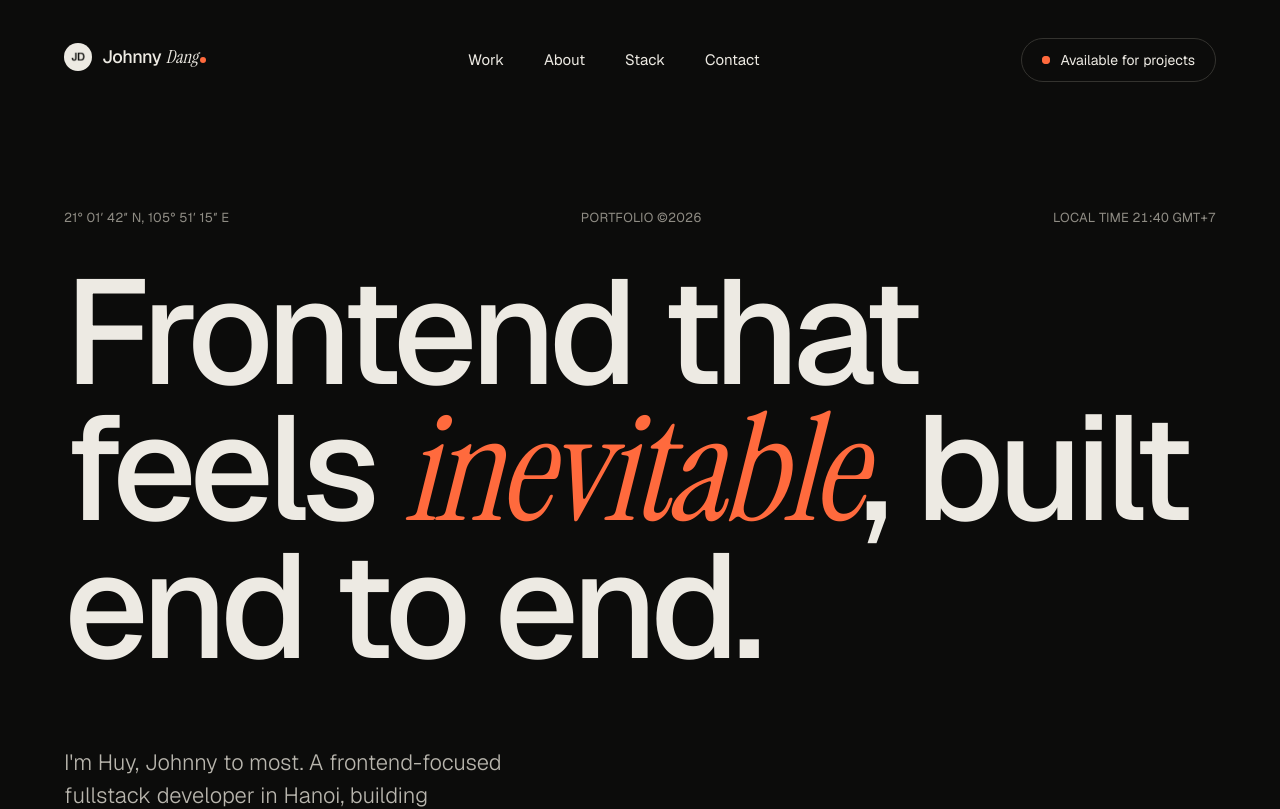
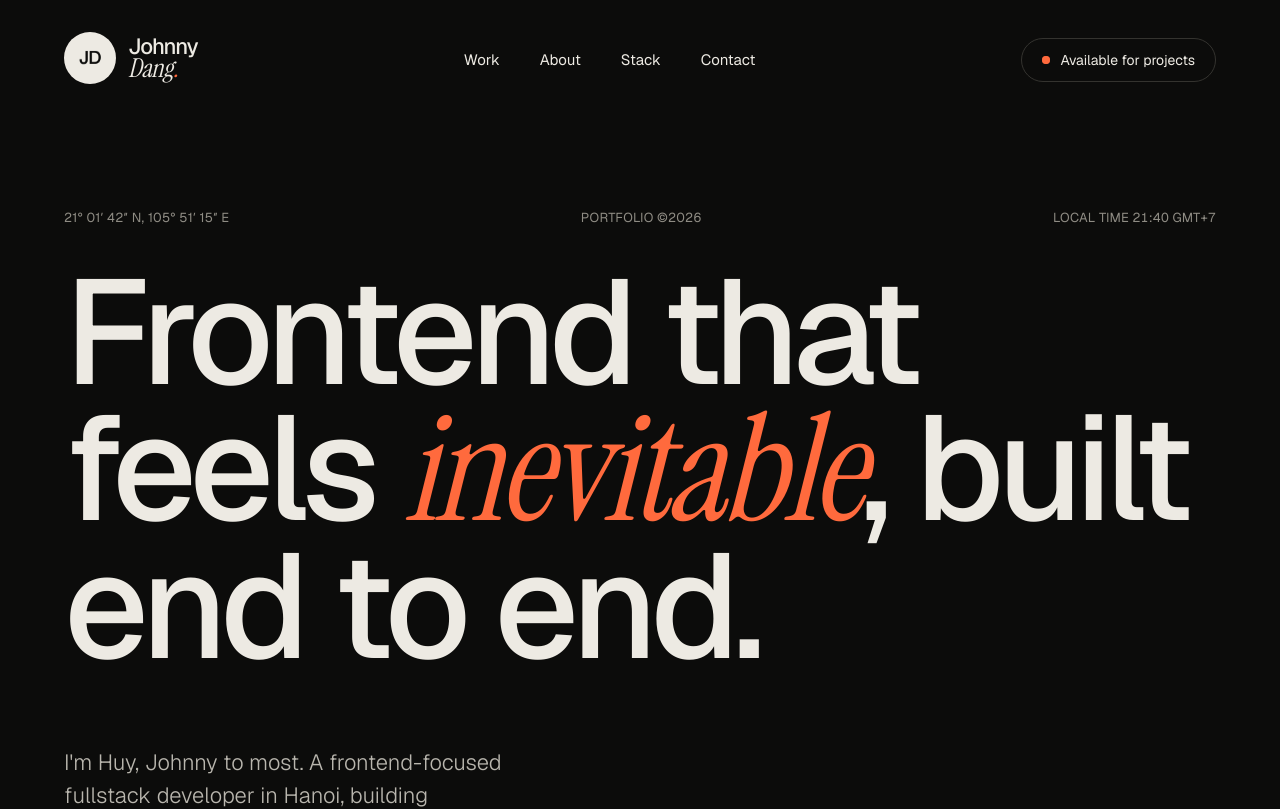
Before and after one commit to dnh2703/portfolio-professional, a Next.js app: page / in a window 1280 px wide. Shown: the top 809 px of the page. Built offline with nearby package versions, Linux system fonts and the light colour scheme.

Commit message:
fix: use the stacked logo on desktop too (POR-9)

```diff
--- a/src/app/globals.css
+++ b/src/app/globals.css
@@ -67,13 +67,19 @@
   --text-display: 9.25rem; /* 148: hero headline on desktop */
   --text-display--line-height: 0.92;
   --text-display--letter-spacing: -0.045em;
-  /* Stacked logo lockup (mobile header): "Johnny" over "Dang". */
+  /* Stacked logo lockup: "Johnny" over "Dang"; `-lg` is the desktop size. */
   --text-logo-first: 1.1875rem; /* 19 */
   --text-logo-first--line-height: 0.95;
   --text-logo-first--letter-spacing: -0.045em;
   --text-logo-last: 1.375rem; /* 22 */
   --text-logo-last--line-height: 0.9;
   --text-logo-last--letter-spacing: -0.02em;
+  --text-logo-first-lg: 1.375rem; /* 22 */
+  --text-logo-first-lg--line-height: 0.95;
+  --text-logo-first-lg--letter-spacing: -0.045em;
+  --text-logo-last-lg: 1.625rem; /* 26 */
+  --text-logo-last-lg--line-height: 0.9;
+  --text-logo-last-lg--letter-spacing: -0.02em;
 
   /* Letter spacing */
   --tracking-meta: 0.02em; /* uppercase meta row in the header */
--- a/src/shared/ui/Logo.tsx
+++ b/src/shared/ui/Logo.tsx
@@ -2,12 +2,20 @@ import { cn } from "@/shared/lib";
 
 import { Avatar } from "./Avatar";
 
+/** Disc, text and gap per stacked size. The avatar sits 3px inside the disc (38 / 46px). */
+const stackedSizes = {
+  sm: { disc: 44, gap: "gap-2.5", first: "text-logo-first", last: "text-logo-last" },
+  lg: { disc: 52, gap: "gap-3", first: "text-logo-first-lg", last: "text-logo-last-lg" },
+} as const;
+
 export type LogoProps = {
   /**
-   * `inline`: avatar, then "Johnny Dang" on one line. `stacked`: a 44px disc with "Johnny" above
-   * "Dang" (mobile header).
+   * `inline`: avatar, then "Johnny Dang" on one line. `stacked`: the disc with "Johnny" above
+   * "Dang" (site header).
    */
   variant?: "inline" | "stacked";
+  /** Stacked lockup size: `sm` (44px disc, mobile) or `lg` (52px disc, desktop). */
+  size?: keyof typeof stackedSizes;
   /** Avatar diameter in px for the inline lockup. */
   avatarSize?: number;
   /** Preload the avatar image when the logo is above the fold. */
@@ -19,15 +27,21 @@ export type LogoProps = {
  * Logo lockup: avatar on the cream disc, "Johnny" in Geist 500, "Dang" in Instrument Serif italic
  * and an accent dot (a "." in the stacked lockup). Not a link by itself; wrap it in one where it navigates.
  */
-export function Logo({ variant = "inline", avatarSize = 28, preload, className }: LogoProps) {
+export function Logo({
+  variant = "inline",
+  size = "sm",
+  avatarSize = 28,
+  preload,
+  className,
+}: LogoProps) {
   if (variant === "stacked") {
+    const stacked = stackedSizes[size];
     return (
-      <span className={cn("inline-flex items-center gap-2.5 text-fg", className)}>
-        {/* 38px image inside the 44px disc. */}
-        <Avatar size={44} preload={preload} className="p-0.75" />
+      <span className={cn("inline-flex items-center text-fg", stacked.gap, className)}>
+        <Avatar size={stacked.disc} preload={preload} className="p-0.75" />
         <span className="flex flex-col">
-          <span className="text-logo-first font-medium">Johnny</span>{" "}
-          <span className="font-serif text-logo-last italic">
+          <span className={cn("font-medium", stacked.first)}>Johnny</span>{" "}
+          <span className={cn("font-serif italic", stacked.last)}>
             Dang
             <span aria-hidden="true" className="text-accent">
               .
--- a/src/widgets/site-header/ui/SiteHeader.tsx
+++ b/src/widgets/site-header/ui/SiteHeader.tsx
@@ -18,7 +18,7 @@ const RENDERED_AT = Date.now();
 
 /**
  * Top bar: logo, primary nav and availability, then a meta row with coordinates, the portfolio year
- * and the live local time. Below `md` the logo stacks, the nav moves into the "Open menu" disclosure,
+ * and the live local time. Below `md` the logo is smaller, the nav moves into the "Open menu" disclosure,
  * and the status and year are left out (the hero shows the status on mobile). No bottom padding or
  * border: the header block continues into the hero, which closes it.
  */
@@ -28,8 +28,8 @@ export function SiteHeader() {
       <div className="mx-auto max-w-page">
         <div className="flex h-13 items-center justify-between gap-6 md:h-14">
           <Link href="/" aria-label={`${siteConfig.shortName} · home`} className="rounded-full">
-            <Logo variant="stacked" preload className="md:hidden" />
-            <Logo preload className="max-md:hidden" />
+            <Logo variant="stacked" size="sm" preload className="md:hidden" />
+            <Logo variant="stacked" size="lg" preload className="max-md:hidden" />
           </Link>
           <nav aria-label="Primary" className="hidden md:block">
             <ul className="flex items-center gap-10">
```
Also changed, not shown: 2 other files (tests, documents, lock files or other folders).
